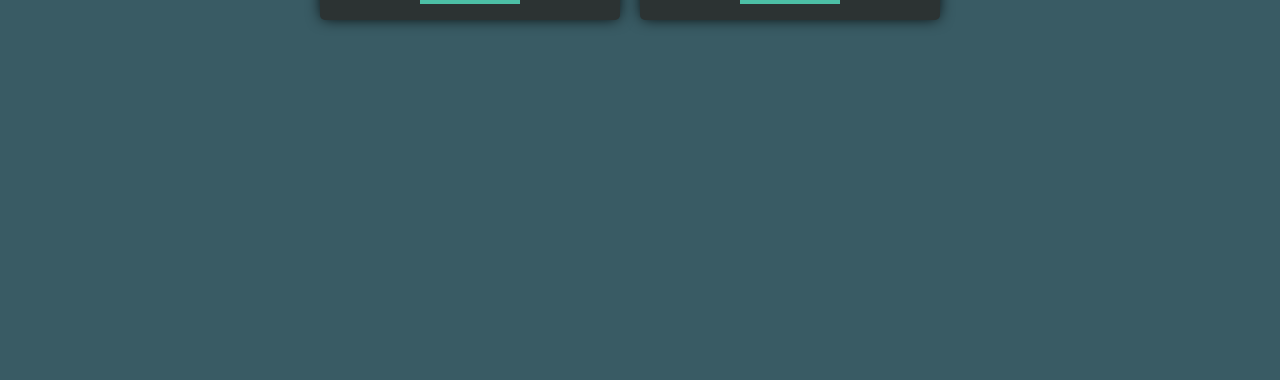
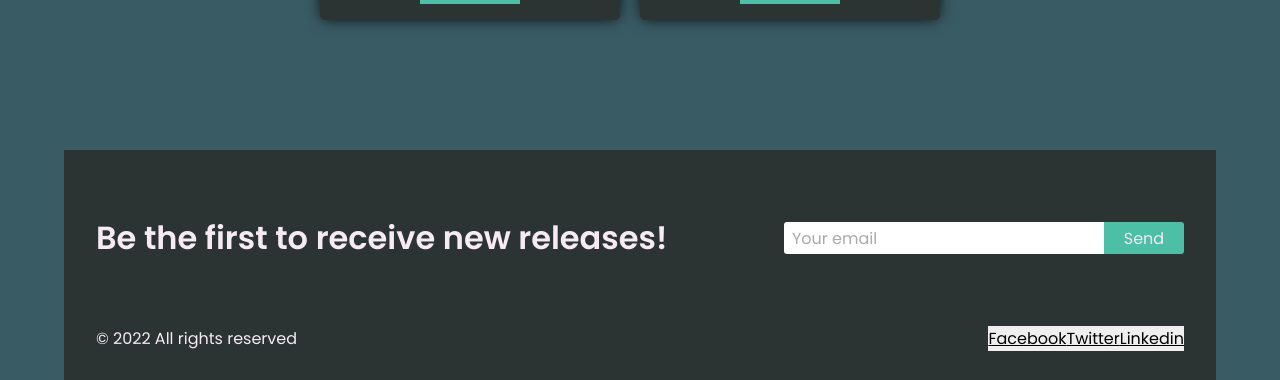
Before and after one commit to lucasmaciel03/ipvc-reactnode-aw, a React (Create React App) app in the folder frontend/: page /series in a window 1280 px wide. Shown: the part 1962-2342 px from the top of the page. Before the commit the page ends 2032 px from the top, so only its background shows below. Built offline with nearby package versions, Linux system fonts and the light colour scheme.

Commit message:
feat: add footer to the page

```diff
--- a/frontend/src/App.js
+++ b/frontend/src/App.js
@@ -4,6 +4,7 @@ import Home from "./components/Home";
 import { Route, Routes } from "react-router-dom";
 import Login from "./login/Login.jsx";
 import Series from "./components/Series.jsx";
+import Footer from "./components/Footer.jsx";
 
 function App() {
   return (
@@ -14,6 +15,7 @@ function App() {
         <Route path="/login" element={<Login />}></Route>
         <Route path="/series" element={<Series />}></Route>
       </Routes>
+      <Footer></Footer>
     </div>
   );
 }
--- /dev/null
+++ b/frontend/src/components/Footer.jsx
@@ -0,0 +1,62 @@
+import React from "react";
+import "../styles/footer.css";
+
+const Footer = () => {
+  return (
+    <div className="Footer">
+      <div className="container-footer">
+        <div className="top-footer">
+          <div className="text-footer">
+            <h3>Be the first to receive new releases!</h3>
+          </div>
+          <div className="input-footer">
+            <input
+              id="footerEmail"
+              type="email"
+              placeholder="Your email"
+            ></input>
+            <button for="footerEmail" type="button">
+              Send
+            </button>
+          </div>
+        </div>
+        <div className="bottom-footer">
+          <div className="rights-footer">
+            <p>© 2022 All rights reserved</p>
+          </div>
+          <div className="social-foooter">
+            <button>
+              <a
+                rel="noreferrer"
+                href="https://www.facebook.com/"
+                target="_blank"
+              >
+                Facebook
+              </a>
+            </button>
+            <button>
+              <a
+                rel="noreferrer"
+                href="https://www.twitter.com"
+                target="_blank"
+              >
+                Twitter
+              </a>
+            </button>
+            <button>
+              <a
+                rel="noreferrer"
+                href="https://www.linkedin.com"
+                target="_blank"
+              >
+                Linkedin
+              </a>
+            </button>
+          </div>
+        </div>
+      </div>
+    </div>
+  );
+};
+
+export default Footer;
--- /dev/null
+++ b/frontend/src/styles/footer.css
@@ -0,0 +1,63 @@
+@import url("https://fonts.googleapis.com/css2?family=Poppins:wght@200;400;600&display=swap");
+
+* {
+  font-family: "Poppins", sans-serif;
+}
+
+.Footer {
+  display: flex;
+  align-items: center;
+  justify-content: center;
+  margin: 0;
+  padding: 0;
+}
+
+.container-footer {
+  width: 100%;
+  height: auto;
+  margin-top: 5rem;
+  background: #2c3333;
+}
+
+.container-footer .top-footer {
+  display: flex;
+  justify-content: space-between;
+  margin: 4rem 2rem;
+}
+
+.container-footer .top-footer h3 {
+  color: #f6eaf3;
+  font-size: 2rem;
+  font-weight: 600;
+}
+
+.container-footer .top-footer .input-footer {
+  display: flex;
+  justify-content: center;
+  align-items: center;
+}
+
+.container-footer .top-footer .input-footer input {
+  width: 20rem;
+  height: 2rem;
+  border: none;
+  border-top-left-radius: 3px;
+  border-bottom-left-radius: 3px;
+  padding: 0 0.5rem;
+}
+
+.container-footer .top-footer .input-footer button {
+  background: #4cbfa6;
+  height: 2rem;
+  width: 5rem;
+  color: #f6eaf3;
+  cursor: pointer;
+  border-top-right-radius: 3px;
+  border-bottom-right-radius: 3px;
+}
+
+.container-footer .bottom-footer {
+  display: flex;
+  justify-content: space-between;
+  margin: 2rem 2rem;
+}
```
